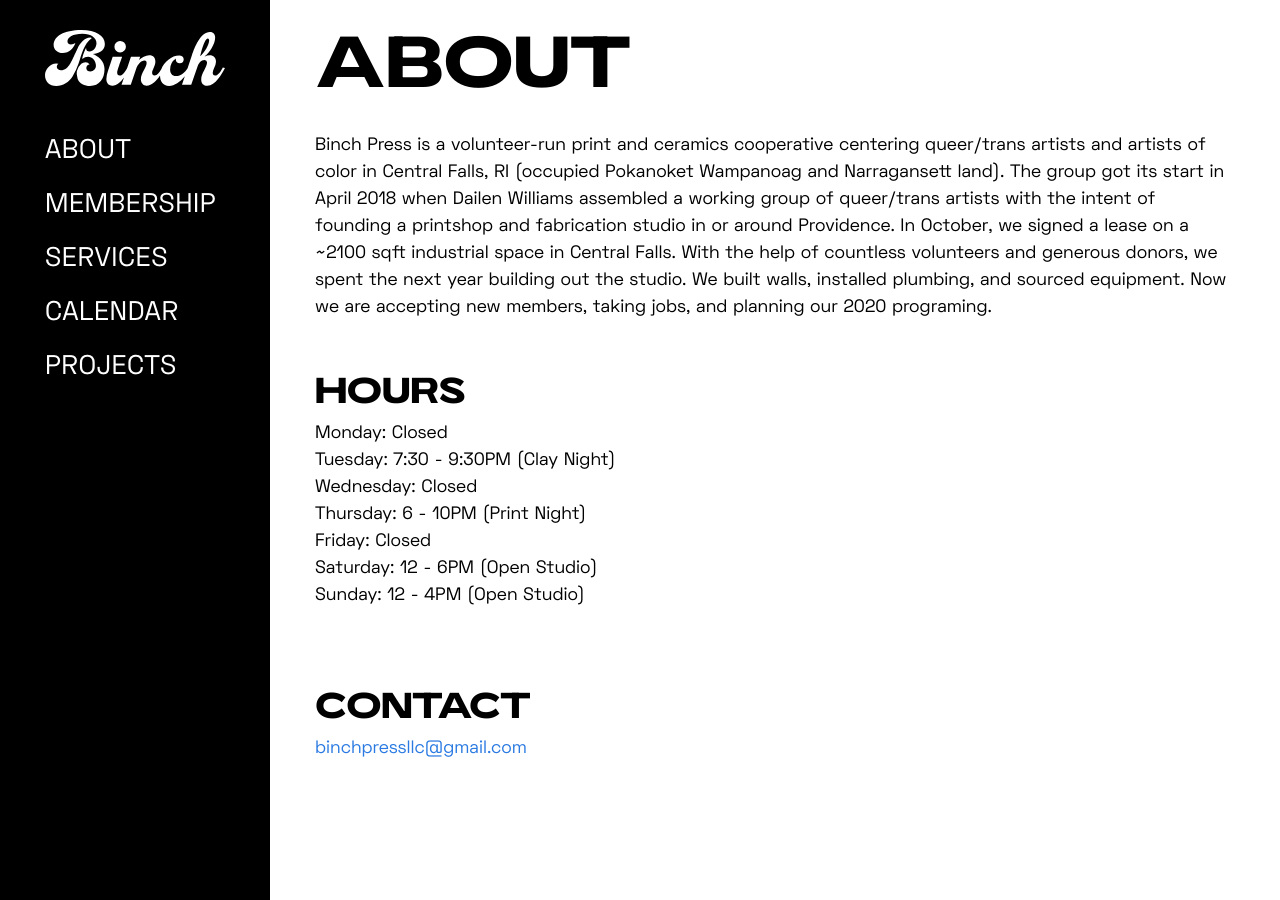
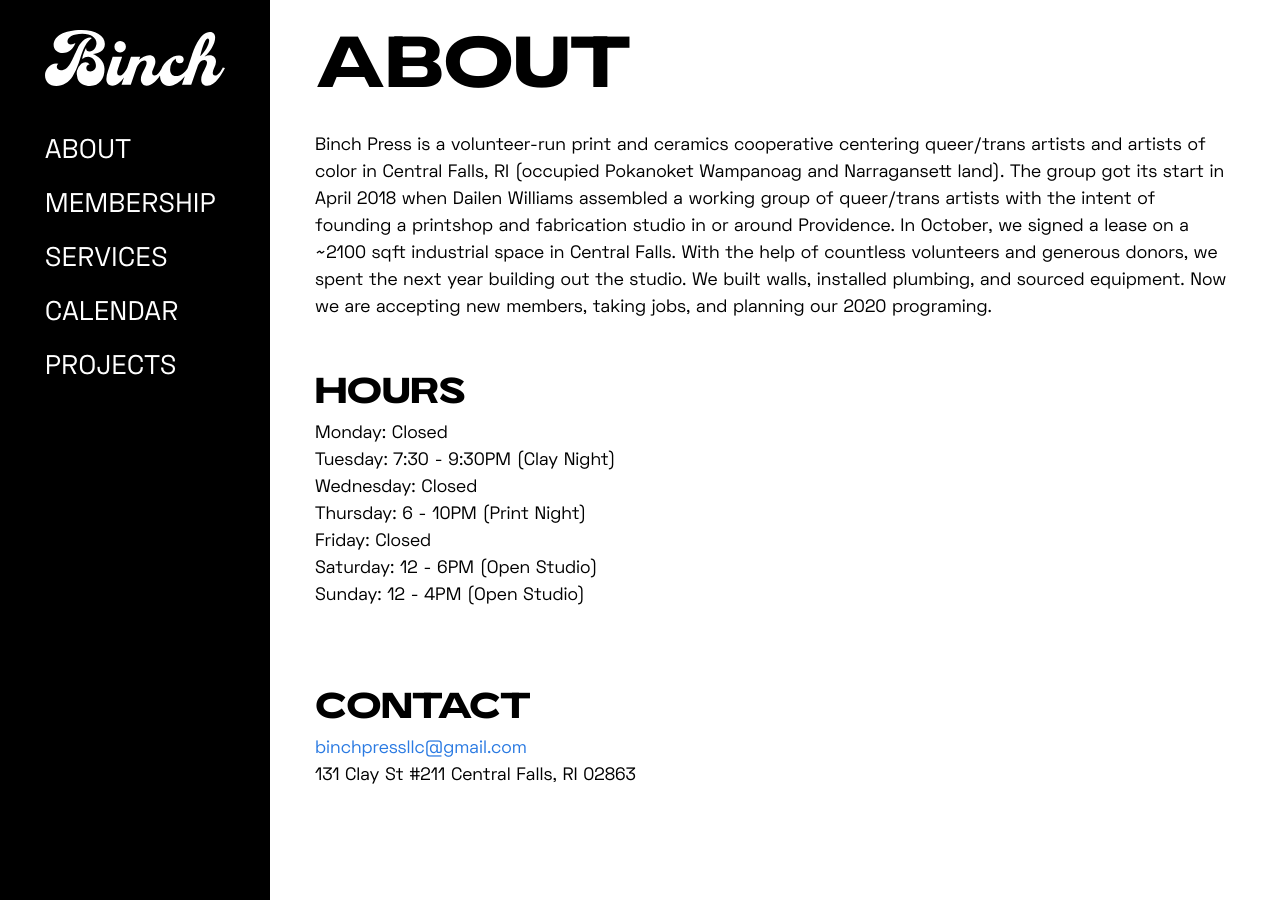
Before and after one commit to tychohoran/binchpress, a Jekyll site: the page built from about.md, in a window 1280 px wide. Built offline with Jekyll 4.4.1, drawn with Linux system fonts in a browser that asks for light colours.

Commit message:
Updated About

```diff
--- a/about.md
+++ b/about.md
@@ -11,7 +11,9 @@ More Info:
     Friday: Closed
     Saturday: 12 - 6PM (Open Studio)
     Sunday: 12 - 4PM (Open Studio)
-  Contact Text: "[binchpressllc@gmail.com](mailto:binchpressllc@gmail.com)"
+  Contact Text: |-
+    [binchpressllc@gmail.com](mailto:binchpressllc@gmail.com)
+    131 Clay St #211 Central Falls, RI 02863
 layout: about
 ---
 
```
